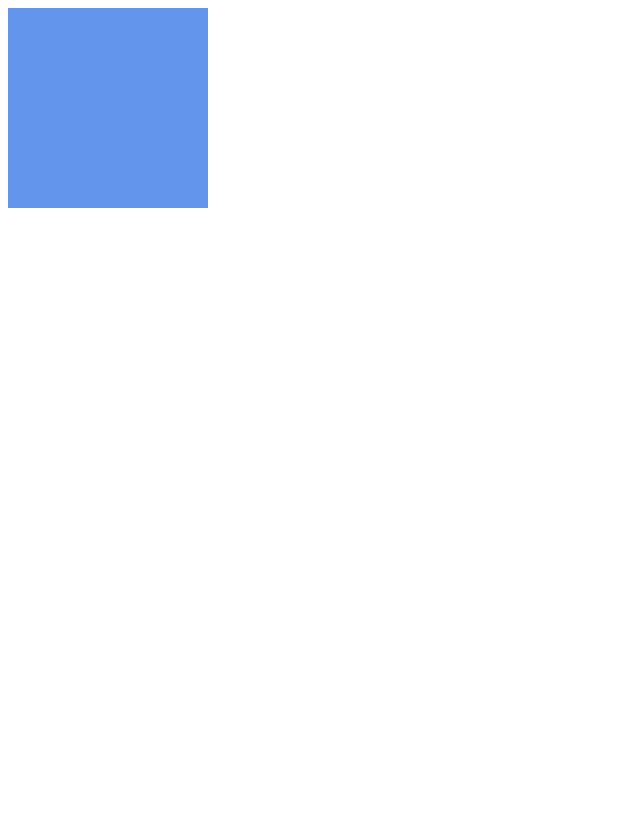
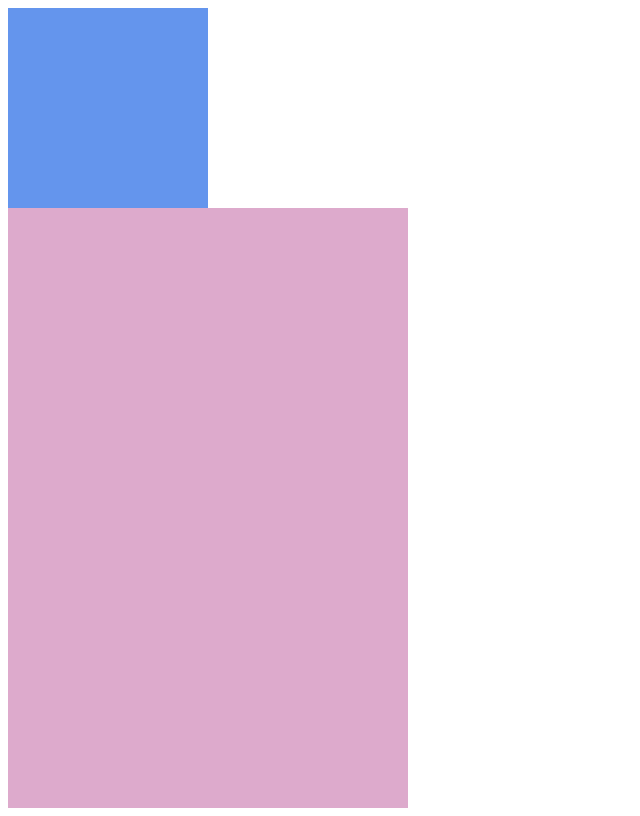
Before and after one commit to Titiyi11/A_project, a plain HTML site: page index.html in a window 1280 px wide. Shown: the whole page, without its empty margins (0-640 px from the left). Drawn offline with Linux system fonts and the light colour scheme.

Commit message:
新增div

```diff
--- a/index.html
+++ b/index.html
@@ -9,5 +9,6 @@
 </head>
 <body>
     <div class="aaa"></div>
+    <div class="bbb"></div>
 </body>
 </html>
--- a/styles/style.scss
+++ b/styles/style.scss
@@ -3,3 +3,9 @@
     height: 200px;
     background-color: cornflowerblue;
 }
+
+.bbb{
+    width: 400px;
+    height: 600px;
+    background-color: #dac;
+}
```
Also changed, not shown: styles/style.css, 1 other file.
